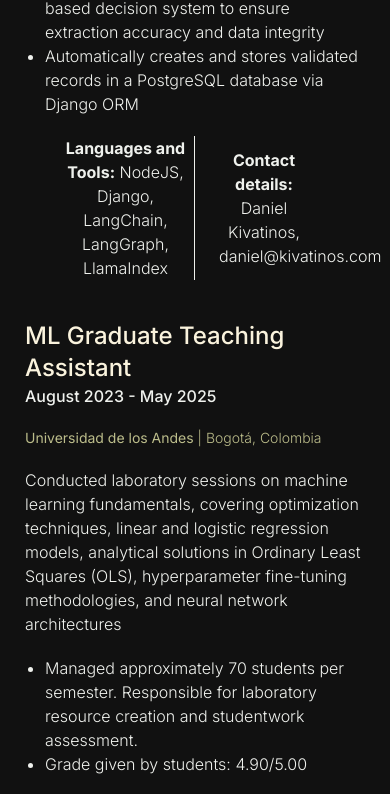
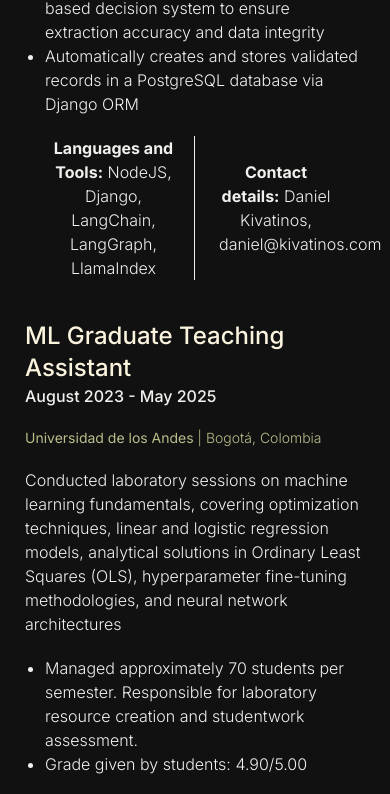
Before and after one commit to gomez2608/personal-portfolio, a Next.js app: page / in a window 390 px wide. Shown: the part 1874-2668 px from the top of the page. Built offline with nearby package versions, Linux system fonts and the light colour scheme.

Commit message:
Fixed padding of language and tools

```diff
--- a/app/Components/information/experience.tsx
+++ b/app/Components/information/experience.tsx
@@ -75,7 +75,7 @@ function ExperienceComponent({ data }: { data: ExperienceProps }) {
                 </ul>
             )}
             </ol>
-            <div className="flex flex-row px-8">
+            <div className="flex flex-row sm:px-8 px-2">
                 <div className="w-1/2 border-r border-solid border-foreground px-2 content-center">
                     <p className="font-light text-base text-foreground text-center"><strong className="font-bold">Languages and Tools:</strong> {data.tools}</p>
                 </div>
```
